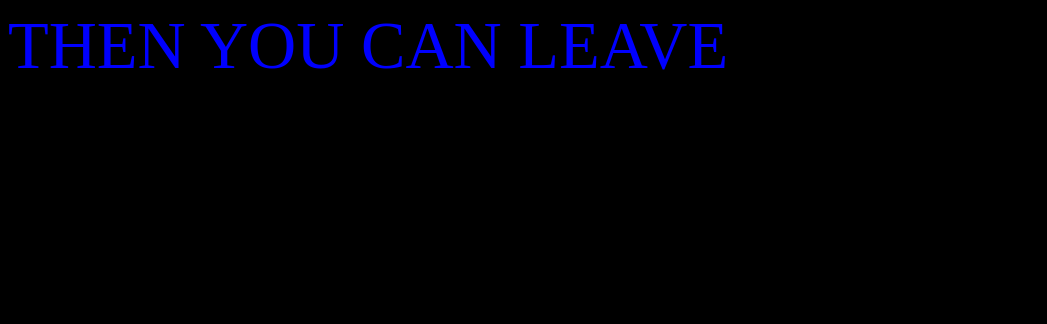
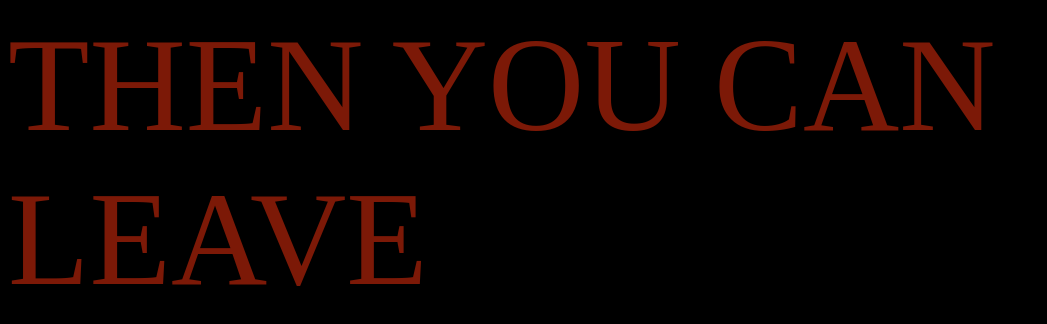
Before and after one commit to A4asian/noAnswer, a plain HTML site: page index.html in a window 1280 px wide. Shown: the whole page, without its empty margins (0-1047 px from the left). Drawn offline with Linux system fonts and the light colour scheme.

Commit message:
Update index.html

```diff
--- a/index.html
+++ b/index.html
@@ -31,8 +31,8 @@ a:active {
     text-decoration: none;
 }
    p {
-         color: blue;
-         font-size: 50pt;
+         color: #7c1907;
+         font-size: 100pt;
       }
 </style>
 </head>
```
